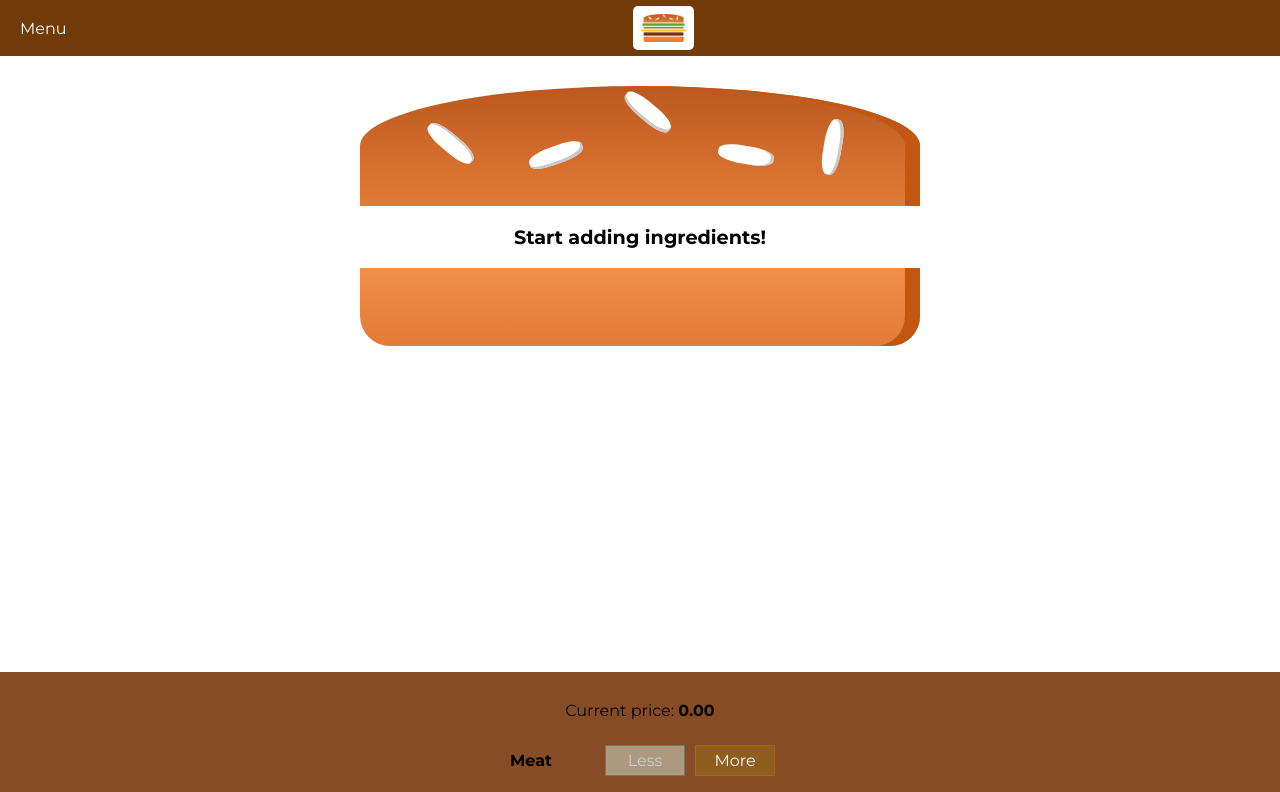
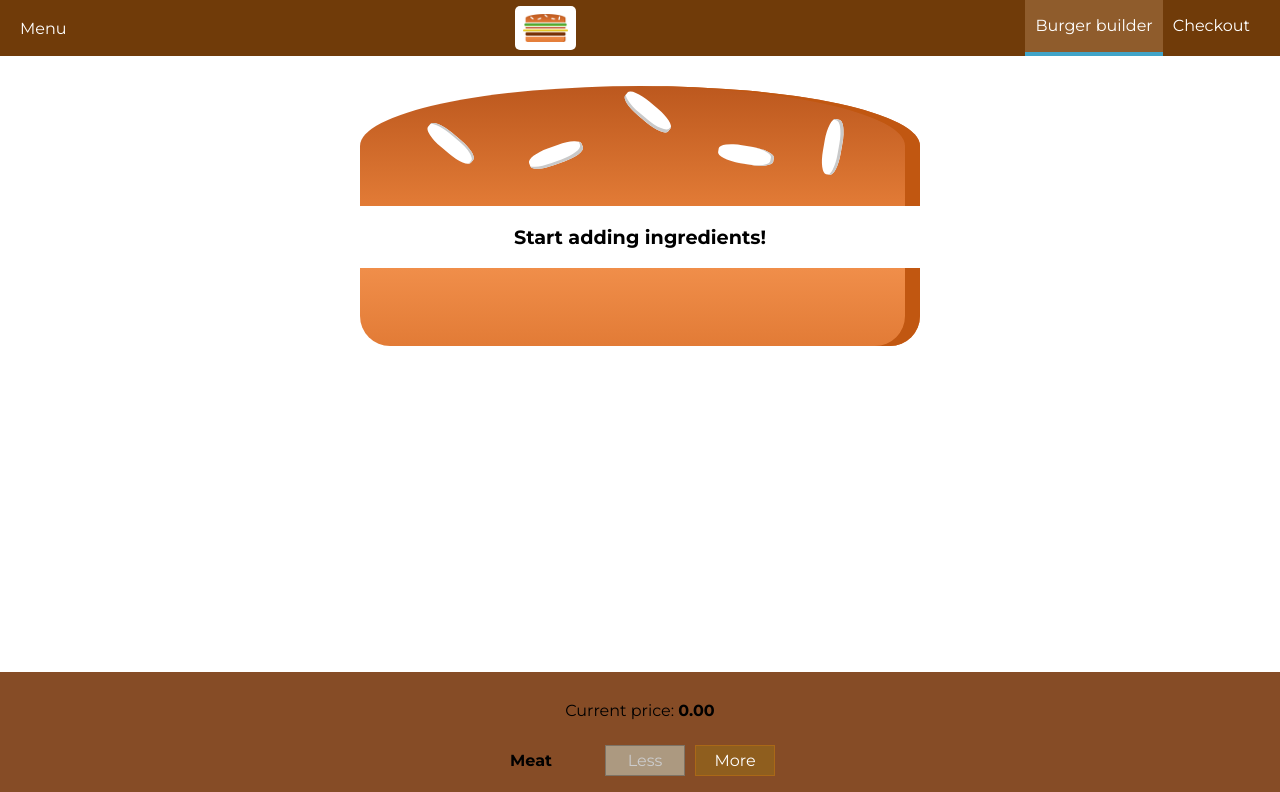
Before and after one commit to efdotjay/my-burger, a React (Create React App) app: page / in a window 1280 px wide. Shown: the top 792 px of the page. Built offline with nearby package versions, Linux system fonts and the light colour scheme.

Commit message:
Adds navigation items

```diff
--- /dev/null
+++ b/src/components/navigation-items/NavigationItems.module.css
@@ -0,0 +1,9 @@
+
+.NavigationItems {
+  margin: 0;
+  padding: 0;
+  list-style: none;
+  display: flex;
+  align-items: center;
+  height: 100%;
+}
--- /dev/null
+++ b/src/components/navigation-items/NavigationItems.tsx
@@ -0,0 +1,14 @@
+
+import React from 'react';
+
+import classes from './NavigationItems.module.css';
+import NavigationItem from './navigation-item/NavigationItem';
+
+const NavigationItems: React.FC = () => (
+  <ul className={classes.NavigationItems}>
+    <NavigationItem link="/" active>Burger builder</NavigationItem>
+    <NavigationItem link="/">Checkout</NavigationItem>
+  </ul>
+);
+
+export default NavigationItems;
--- /dev/null
+++ b/src/components/navigation-items/navigation-item/NavigationItem.module.css
@@ -0,0 +1,26 @@
+
+.NavigationItem {
+  margin: 0;
+  box-sizing: border-box;
+  display: flex;
+  height: 100%;
+  align-items: center;
+}
+
+.NavigationItem a {
+  color: white;
+  text-decoration: none;
+  height: 100%;
+  padding: 16px 10px;
+  border-bottom: 4px solid transparent;
+  box-sizing: border-box;
+  display: block;
+}
+
+.NavigationItem a:hover,
+.NavigationItem a:active,
+.NavigationItem a.active {
+  background-color: #8f5c2c;
+  border-bottom-color: #40a4c8;
+  color: white;
+}
--- /dev/null
+++ b/src/components/navigation-items/navigation-item/NavigationItem.tsx
@@ -0,0 +1,16 @@
+
+import React from 'react';
+import classes from './NavigationItem.module.css';
+
+type NavigationItemProps = {
+  link?: string;
+  active?: boolean;
+};
+
+const NavigationItem: React.FC<NavigationItemProps> = props => (
+  <li className={classes.NavigationItem}>
+    <a href={props.link} className={props.active ? classes.active : undefined}>{props.children}</a>
+  </li>
+);
+
+export default NavigationItem;
--- a/src/components/toolbar/Toolbar.tsx
+++ b/src/components/toolbar/Toolbar.tsx
@@ -3,12 +3,13 @@
 
 import classes from './Toolbar.module.css';
 import Logo from '../logo/Logo';
+import NavigationItems from '../navigation-items/NavigationItems';
 
-const Toolbar: React.FC = props => (
+const Toolbar: React.FC = () => (
   <header className={classes.Toolbar}>
     <div>Menu</div>
     <Logo />
-    <nav></nav>
+    <nav><NavigationItems /></nav>
   </header>
 );
 
```
